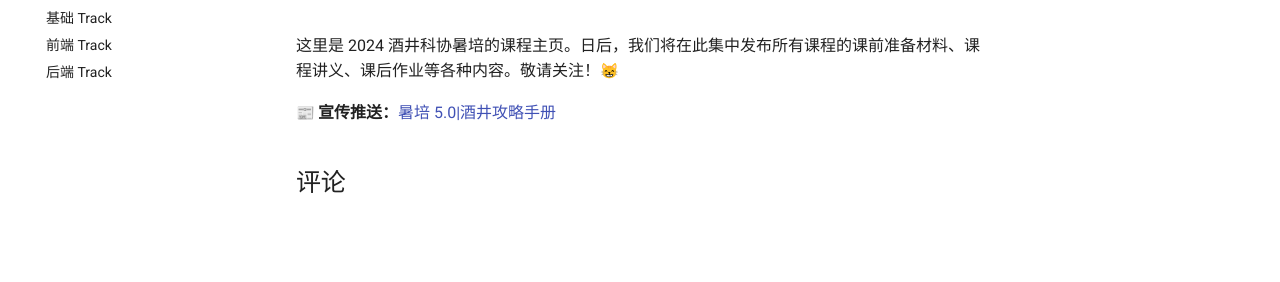
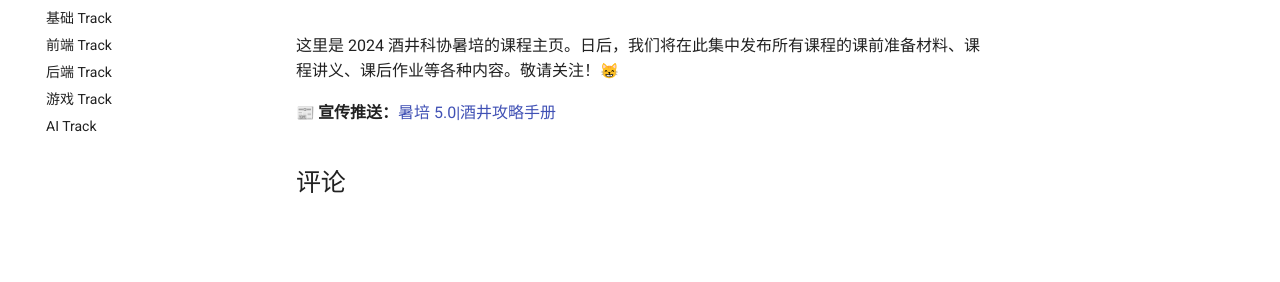
Before and after one commit to sast-summer-training-2024/sast-summer-training-2024.github.io, an MkDocs documentation site: the page built from docs/index.md, in a window 1280 px wide. Shown: the part 196-478 px from the top of the page. Built offline with MkDocs 1.6.1 and Material for MkDocs 9.7.7, drawn with Linux system fonts in a browser that asks for light colours; emoji names are drawn with the system emoji font; comment, search, counter and statistics services are not loaded.

Commit message:
feat: add unity & ai in index

```diff
--- a/mkdocs.yml
+++ b/mkdocs.yml
@@ -89,6 +89,8 @@ nav:
     - 基础 Track: basic/index_basic.md
     - 前端 Track: frontend/index_frontend.md
     - 后端 Track: backend/index_backend.md
+    - 游戏 Track: unity/index_unity.md
+    - AI Track: ai/index_ai.md
   - 基础:
     - basic/index_basic.md
     - Linux & Git:
```
